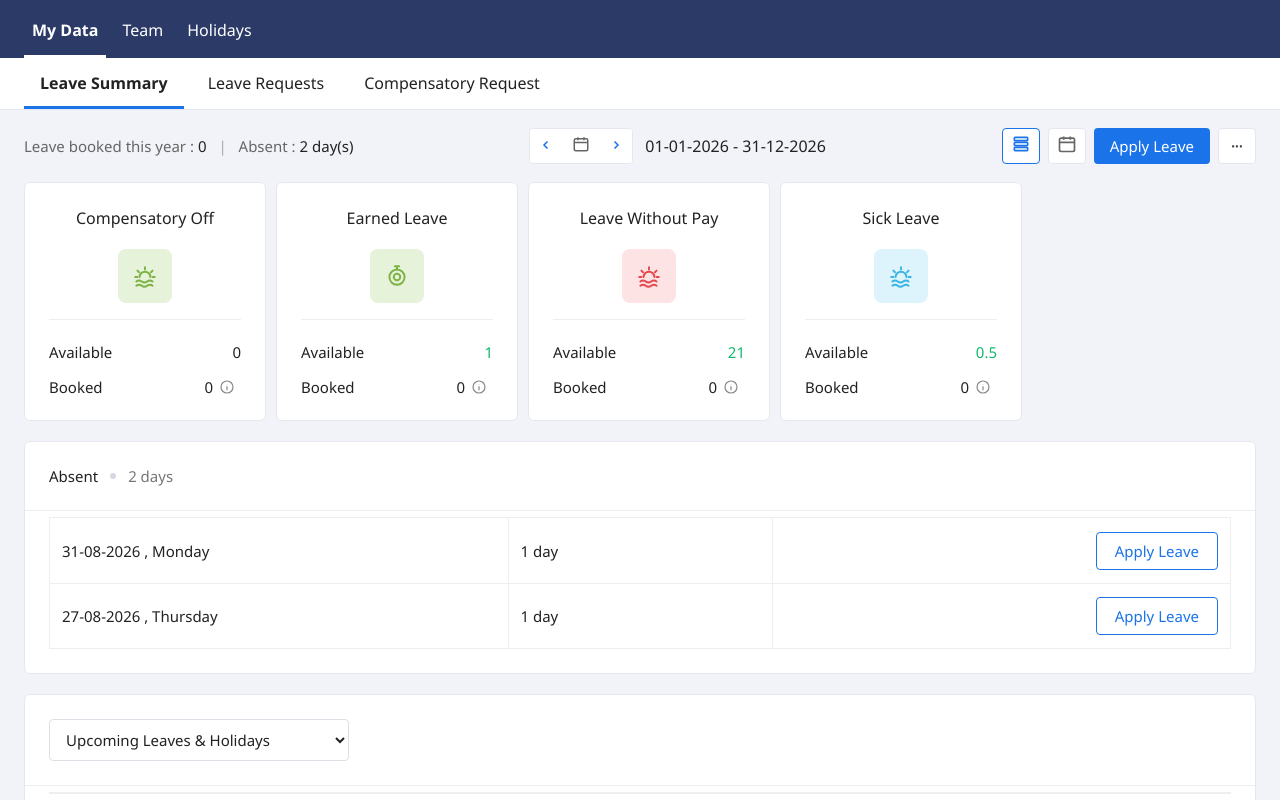
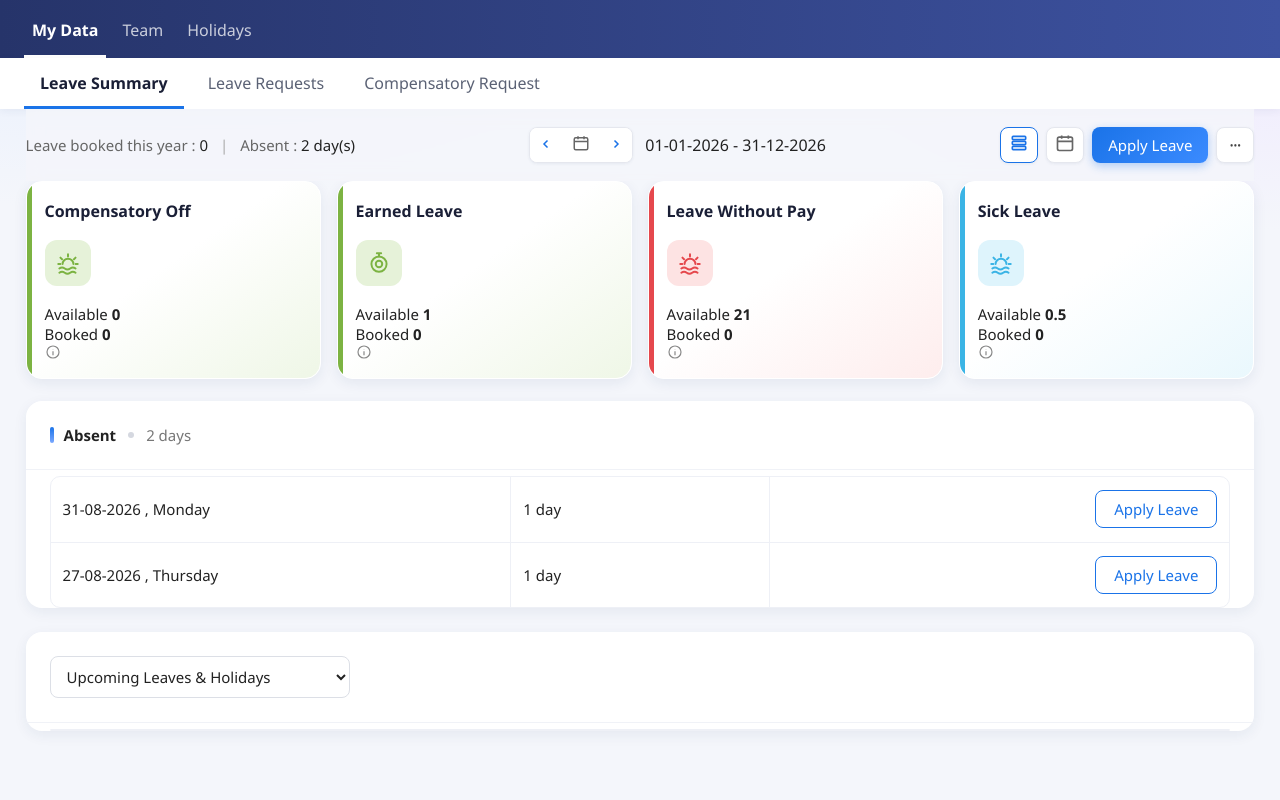
Before and after one commit to albenusmurmu/leave-management-system, a website: page app/widget.html in a window 1280 px wide. Drawn offline with Linux system fonts and the light colour scheme.

Commit message:
Change Apply on CSS and HTML

```diff
--- a/app/css/style.css
+++ b/app/css/style.css
@@ -6,7 +6,7 @@ body {
   font-family: "Zoho Puvi", "Segoe UI", Arial, sans-serif;
   font-size: 15px;
   color: #222;
-  background: #f1f3f8;
+  background: #f4f6fb;
   display: flex;
   flex-direction: column;
   overflow: hidden;
@@ -68,7 +68,7 @@ button { font-family: inherit; cursor: pointer; border: none; background: none;
   align-items: center;
   justify-content: space-between;
   padding: 18px 0;
-  background: #f1f3f8;
+  background: #f4f6fb;
 }
 .summary-bar__info { color: #666; }
 .summary-bar__info b { color: #222; font-weight: 500; }
@@ -113,39 +113,7 @@ button { font-family: inherit; cursor: pointer; border: none; background: none;
   font-size: 10px;
 }
 
-/* ===== Leave cards ===== */
-.cards { display: flex; gap: 10px; flex-wrap: wrap; margin-bottom: 20px; }
-
-.leave-card {
-  width: 242px;
-  padding: 24px 24px 16px;
-  background: #fff;
-  border: 1px solid #e5e7ee;
-  border-radius: 6px;
-  cursor: pointer;
-  transition: box-shadow .2s;
-}
-.leave-card:hover { box-shadow: 0 3px 10px rgba(0, 0, 0, .12); }
-
-.leave-card__title { text-align: center; font-size: 16px; }
-.leave-card__icon {
-  width: 54px;
-  height: 54px;
-  margin: 20px auto 16px;
-  border-radius: 8px;
-  display: flex;
-  align-items: center;
-  justify-content: center;
-}
-.leave-card__rows { border-top: 1px solid #eee; padding-top: 14px; }
-.leave-card__row { display: flex; align-items: center; height: 35px; }
-.leave-card__row span { flex: 1; }
-.leave-card__row b { font-weight: 400; min-width: 28px; text-align: right; }
-.leave-card__row b.is-green { color: #12b76a; }
-.leave-card__info { width: 22px; margin-left: 6px; display: flex; }
-.leave-card__row:first-child .leave-card__info { visibility: hidden; }
-
-/* ===== Panels (white cards holding lists) ===== */
+/* ===== Panels ===== */
 .panel {
   background: #fff;
   border: 1px solid #e5e7ee;
@@ -190,16 +158,6 @@ button { font-family: inherit; cursor: pointer; border: none; background: none;
   border: 1px solid #1a73e8;
   border-radius: 4px;
 }
-.btn-outline:hover { background: #eef5fe; }
-
-/* TEMPORARY, removed in Step 5 */
-/* .temp-box {
-  height: 700px;
-  background: #fff;
-  border-radius: 6px;
-  padding: 20px;
-} */
-
 
 /* ===== Holidays panel ===== */
 .panel__filter { padding: 24px; border-bottom: 1px solid #eee; }
@@ -226,6 +184,160 @@ button { font-family: inherit; cursor: pointer; border: none; background: none;
 .holiday-row__name { gap: 12px; border-left: 1px solid #eee; border-right: 1px solid #eee; }
 
 
+/* ================= MODERN THEME ================= */
+body {
+  background:
+    radial-gradient(1100px 480px at 8% -10%, #e3edff 0%, transparent 60%),
+    radial-gradient(900px 420px at 100% 0%, #efe8ff 0%, transparent 55%),
+    #f4f6fb;
+  background-attachment: fixed;
+}
+
+/* keep content centred on very wide / zoomed-out screens */
+.content { padding: 0 clamp(12px, 2vw, 32px) 28px; }
+.tab-panel { max-width: 1680px; margin: 0 auto; }
+
+/* top bar + tabs */
+.topbar { background: linear-gradient(90deg, #26346a 0%, #3d52a0 100%); }
+.topbar__link { opacity: .75; transition: opacity .2s; }
+.topbar__link:hover, .topbar__link.is-active { opacity: 1; }
+.subtabs { border-bottom: none; box-shadow: 0 2px 8px rgba(30, 50, 100, .06); }
+.subtabs__tab { color: #5b6275; border-radius: 8px 8px 0 0; transition: color .2s, background .2s; }
+.subtabs__tab:hover { color: #1a73e8; background: #f3f7fe; }
+.subtabs__tab.is-active { color: #1a1f36; }
+
+/* sticky bar: frosted glass */
+.summary-bar {
+  background: rgba(244, 246, 251, .82);
+  -webkit-backdrop-filter: blur(8px);
+  backdrop-filter: blur(8px);
+}
+.year-nav__buttons, .view-btn, .btn-more {
+  border-radius: 8px;
+  box-shadow: 0 1px 3px rgba(30, 50, 100, .07);
+  transition: border-color .2s, box-shadow .2s;
+}
+.icon-btn:hover { background: #eef5fe; }
+.view-btn:hover, .btn-more:hover { border-color: #1a73e8; }
+.btn-primary {
+  border-radius: 8px;
+  background: linear-gradient(135deg, #1a73e8, #3b8bff);
+  box-shadow: 0 3px 10px rgba(26, 115, 232, .32);
+  transition: transform .15s, box-shadow .2s;
+}
+.btn-primary:hover { transform: translateY(-1px); box-shadow: 0 6px 16px rgba(26, 115, 232, .42); }
+
+/* ---------- Leave cards: fluid grid ---------- */
+.cards {
+  display: grid;
+  grid-template-columns: repeat(auto-fit, minmax(220px, 1fr));
+  gap: clamp(10px, 1.2vw, 18px);
+  margin-bottom: 22px;
+}
+.leave-card {
+  position: relative;
+  overflow: hidden;
+  display: flex;
+  flex-direction: column;
+  gap: 18px;
+  padding: clamp(14px, 1.4vw, 22px);
+  border: 1px solid #fff;
+  border-radius: 16px;
+  background: linear-gradient(145deg, #fff 45%, var(--cbg, #eef5fe) 130%);
+  box-shadow: 0 4px 14px rgba(30, 50, 100, .08);
+  cursor: pointer;
+  transition: transform .25s, box-shadow .25s;
+  animation: riseIn .5s ease both;
+}
+.leave-card::before {
+  content: "";
+  position: absolute;
+  left: 0; top: 0; bottom: 0;
+  width: 5px;
+  background: var(--c, #1a73e8);
+}
+.leave-card:hover { transform: translateY(-4px); box-shadow: 0 14px 28px rgba(30, 50, 100, .15); }
+.leave-card:nth-child(2) { animation-delay: .06s; }
+.leave-card:nth-child(3) { animation-delay: .12s; }
+.leave-card:nth-child(4) { animation-delay: .18s; }
+
+.leave-card__top { display: flex; align-items: center; gap: 12px; }
+.leave-card__icon {
+  flex: none;
+  width: 46px;
+  height: 46px;
+  border-radius: 12px;
+  background: var(--cbg);
+  display: flex;
+  align-items: center;
+  justify-content: center;
+  transition: transform .3s;
+}
+.leave-card:hover .leave-card__icon { transform: scale(1.1) rotate(-5deg); }
+.leave-card__title { font-size: 1rem; font-weight: 600; color: #1a1f36; }
+
+.leave-card__big { display: flex; align-items: baseline; gap: 8px; }
+.leave-card__big b {
+  font-size: clamp(2rem, 2.4vw, 2.7rem);
+  font-weight: 700;
+  line-height: 1;
+  color: #1a1f36;
+}
+.leave-card__big b.is-green { color: #12b76a; }
+.leave-card__big span { color: #7a8194; }
+
+.leave-card__foot {
+  display: flex;
+  align-items: center;
+  gap: 8px;
+  padding-top: 12px;
+  border-top: 1px dashed #dfe3ee;
+}
+.leave-card__foot span { flex: 1; color: #6b7285; }
+.leave-card__foot b { font-weight: 600; }
+.leave-card__info { display: flex; }
+
+/* ---------- Panels ---------- */
+.panel {
+  border: none;
+  border-radius: 16px;
+  box-shadow: 0 4px 14px rgba(30, 50, 100, .07);
+  animation: riseIn .5s ease .2s both;
+}
+.panel__head, .panel__filter { border-bottom: 1px solid #f0f2f7; }
+.panel__head b { position: relative; padding-left: 14px; font-weight: 600; }
+.panel__head b::before {
+  content: "";
+  position: absolute;
+  left: 0; top: 2px; bottom: 2px;
+  width: 4px;
+  border-radius: 2px;
+  background: linear-gradient(#1a73e8, #7aa8ff);
+}
+
+.absent-rows, .holiday-rows { border: 1px solid #eef0f6; border-radius: 10px; overflow: hidden; }
+.absent-row { grid-template-columns: 1fr minmax(110px, 22%) 1fr; }
+.absent-row, .holiday-row { transition: background .2s; }
+.absent-row:hover, .holiday-row:hover { background: #f6f9ff; }
+.absent-row + .absent-row, .holiday-row + .holiday-row { border-top-color: #eef0f6; }
+.absent-row__days, .holiday-row__name { border-color: #eef0f6; }
+.btn-outline { border-radius: 8px; transition: background .2s, color .2s, box-shadow .2s; }
+.btn-outline:hover { background: #1a73e8; color: #fff; box-shadow: 0 4px 10px rgba(26, 115, 232, .3); }
+
+.select { border-radius: 8px; cursor: pointer; transition: border-color .2s, box-shadow .2s; }
+.select:hover { border-color: #b9c0d0; }
+.select:focus { outline: none; border-color: #1a73e8; box-shadow: 0 0 0 3px #e8f1fd; }
+
+/* ---------- Animation ---------- */
+@keyframes riseIn {
+  from { opacity: 0; transform: translateY(14px); }
+  to   { opacity: 1; transform: none; }
+}
+@media (prefers-reduced-motion: reduce) {
+  * { animation: none !important; transition: none !important; }
+}
+
+
 /* ================= RESPONSIVE ================= */
 
 /* Tablet and below */
@@ -233,11 +345,9 @@ button { font-family: inherit; cursor: pointer; border: none; background: none;
   .topbar, .subtabs { padding: 0 12px; }
   .content { padding: 0 12px 16px; }
 
-  /* tabs scroll sideways instead of breaking */
   .subtabs { overflow-x: auto; white-space: nowrap; }
   .subtabs__tab { flex: none; }
 
-  /* sticky bar wraps into compact rows */
   .summary-bar {
     flex-wrap: wrap;
     row-gap: 10px;
@@ -247,23 +357,8 @@ button { font-family: inherit; cursor: pointer; border: none; background: none;
   .year-nav__range { font-size: 14px; margin-left: 8px; }
   .summary-bar__actions { margin-left: auto; }
 
-  /* cards: 2 per row */
-  .cards { gap: 10px; }
-  .leave-card {
-    width: calc(50% - 5px);
-    padding: 16px 16px 8px;
-  }
-  .leave-card__title { font-size: 15px; }
-  .leave-card__icon { margin: 14px auto 12px; }
-
   .panel__head, .panel__filter { padding: 16px; }
   .absent-rows, .holiday-rows { margin: 6px 12px 16px; }
-
-  /* .form-card { width: 100%; }
-  .form-row { flex-direction: column; }
-  .form-row > label { width: auto; padding: 0 0 6px; }
-  .field { max-width: none; }
-  .date-pair { flex-direction: column; gap: 12px; } */
 }
 
 /* Phones */
@@ -271,7 +366,10 @@ button { font-family: inherit; cursor: pointer; border: none; background: none;
   .topbar { height: 50px; }
   .topbar__link, .subtabs__tab { font-size: 15px; }
 
-  /* Absent rows: date and days on the left, button on the right */
+  .cards { grid-template-columns: repeat(2, 1fr); }
+  .leave-card { gap: 12px; padding: 14px; }
+  .leave-card__top { flex-direction: column; align-items: flex-start; gap: 8px; }
+
   .absent-row {
     grid-template-columns: 1fr auto;
     grid-template-areas: "date action" "days action";
@@ -284,7 +382,6 @@ button { font-family: inherit; cursor: pointer; border: none; background: none;
   .absent-row__action { grid-area: action; padding-right: 12px; }
   .btn-outline { height: 34px; padding: 0 12px; font-size: 14px; }
 
-  /* Holiday rows: stacked */
   .select { width: 100%; }
   .holiday-row { grid-template-columns: 1fr; height: auto; padding: 8px 0; }
   .holiday-row > div { padding: 4px 12px; }
@@ -293,6 +390,6 @@ button { font-family: inherit; cursor: pointer; border: none; background: none;
 }
 
 /* Very small phones: cards one per row */
-@media (max-width: 360px) {
-  .leave-card { width: 100%; }
+@media (max-width: 340px) {
+  .cards { grid-template-columns: 1fr; }
 }
--- a/app/widget.html
+++ b/app/widget.html
@@ -73,7 +73,7 @@
       <!-- UPCOMING / PAST LEAVES & HOLIDAYS -->
       <div class="panel">
         <div class="panel__filter">
-          <select id="holidayFilter" class="select">
+          <select id="holidayFilter" class="select" autocomplete="off">
             <option value="upcoming">Upcoming Leaves &amp; Holidays</option>
             <option value="past">Past Leaves &amp; Holidays</option>
           </select>
```
